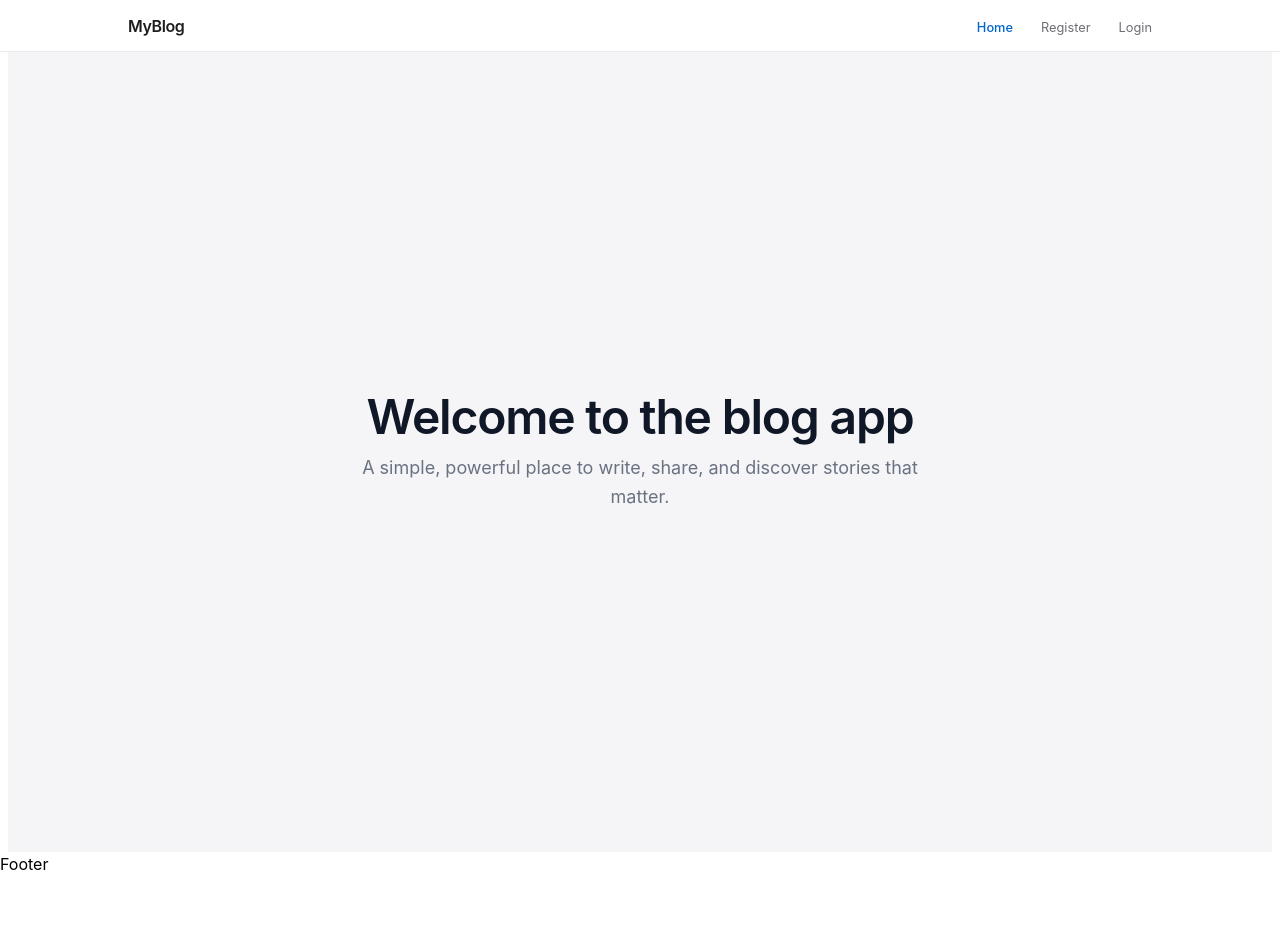
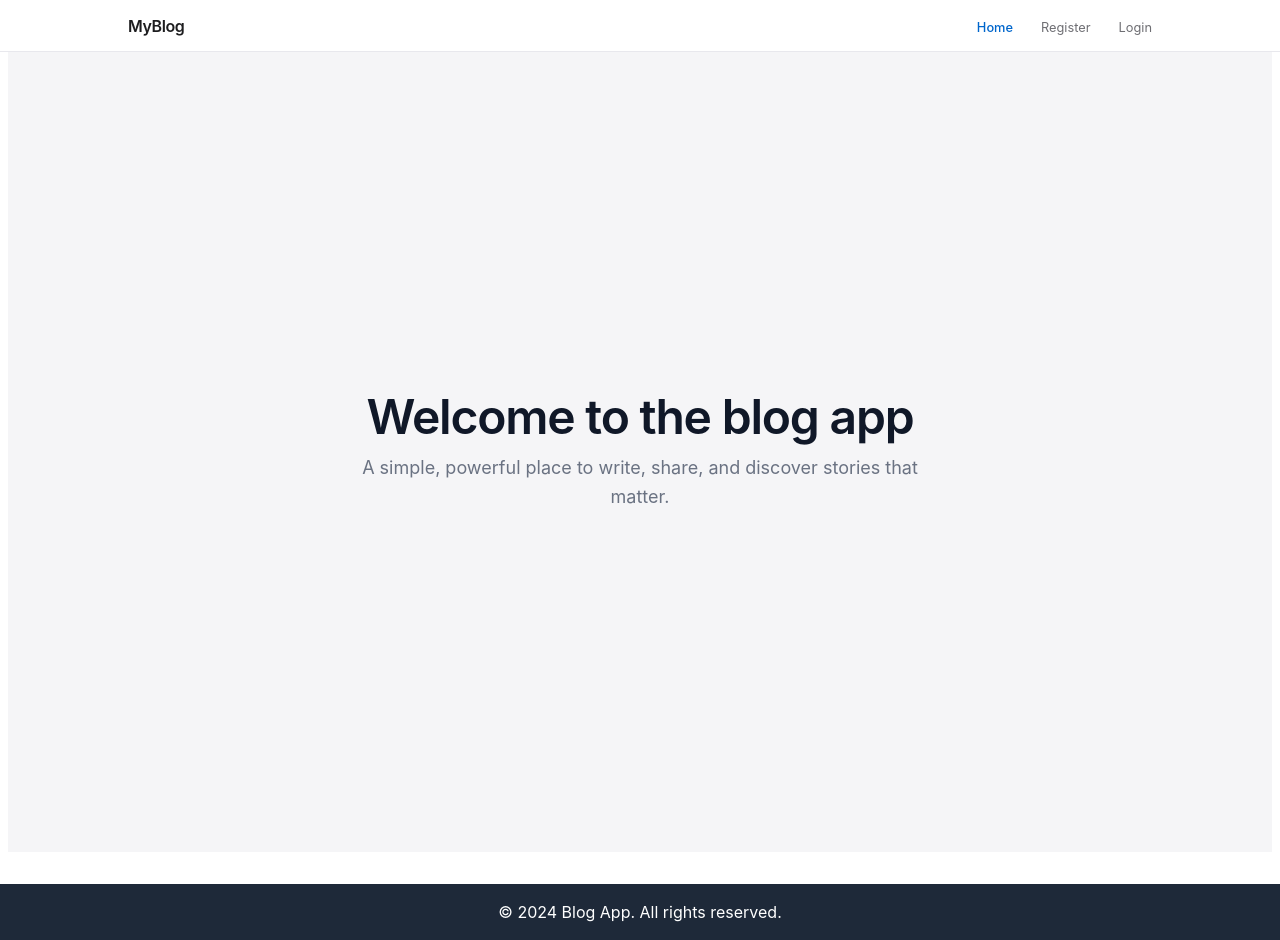
Before and after one commit to sushanth005/ATP_24EG105Q31, a React (Vite) app in the folder Week_7_Assignments/Capstone-Project/frontend/: page / in a window 1280 px wide. Before the commit the page ends 876 px from the top, so only its background shows below. Built offline with nearby package versions, Linux system fonts and the light colour scheme; no server answers.

Commit message:
Update Footer.jsx

```diff
--- a/Week_7_Assignments/Capstone-Project/frontend/src/components/Footer.jsx
+++ b/Week_7_Assignments/Capstone-Project/frontend/src/components/Footer.jsx
@@ -1,8 +1,10 @@
-import React from 'react'
-
 function Footer() {
   return (
-    <div>Footer</div>
+    <footer className="bg-gray-800 text-white p-4 mt-8">
+      <div className="container mx-auto text-center">
+        <p>&copy; 2024 Blog App. All rights reserved.</p>
+      </div>
+    </footer>
   )
 }
 
```
